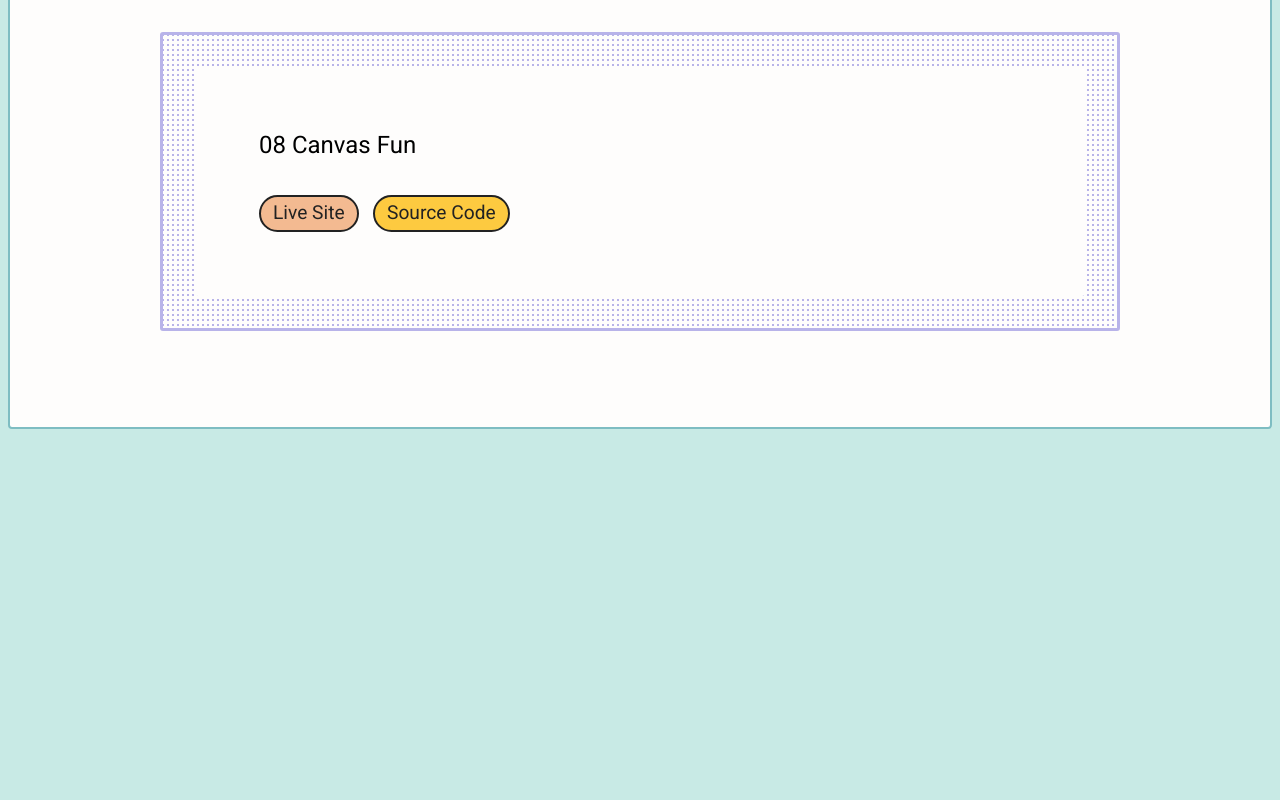
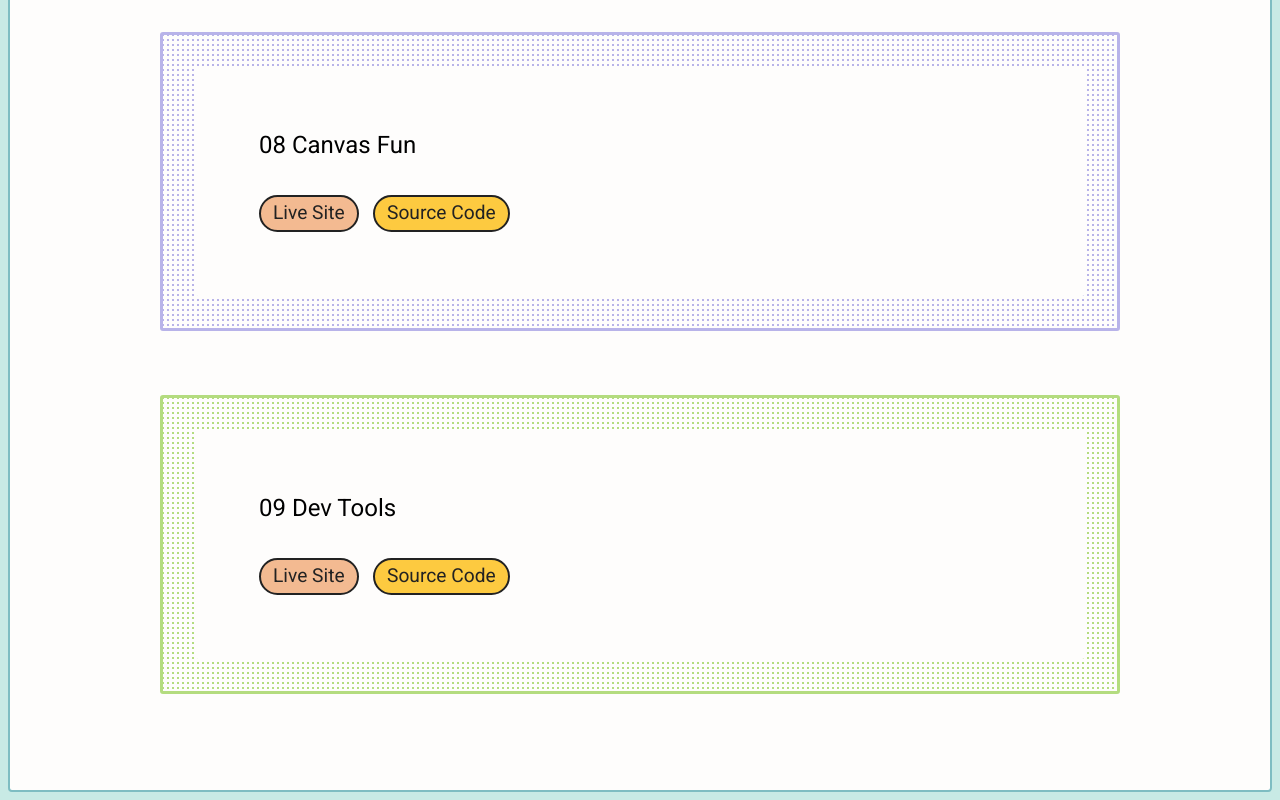
Before and after one commit to Bc-coding/BelleJS30, a plain HTML site: page index.html in a window 1280 px wide. Shown: the part 2161-2961 px from the top of the page. Before the commit the page ends 2598 px from the top, so only its background shows below. Drawn offline with Linux system fonts and the light colour scheme.

Commit message:
added exercise 9 dev tools

```diff
--- a/index.html
+++ b/index.html
@@ -172,6 +172,31 @@
                 </ul>
               </div>
             </li>
+
+            <!-- 9 Dev Tools  -->
+            <li class="exercise-item">
+              <div class="item-container">
+                <p>09 Dev Tools</p>
+                <ul>
+                  <li>
+                    <a
+                      href="./09_Dev_Tools/index.html"
+                      target="_blank"
+                      class="btn btn-orange"
+                      >Live Site</a
+                    >
+                  </li>
+                  <li>
+                    <a
+                      href="https://github.com/Bc-coding/BelleJS30/tree/main/09_Dev_Tools"
+                      target="_blank"
+                      class="btn btn-yellow"
+                      >Source Code</a
+                    >
+                  </li>
+                </ul>
+              </div>
+            </li>
           </ul>
         </section>
       </main>
```
Also changed, not shown: 09_Dev_Tools/index.html (added, +88 -0 lines), 2 other files.
